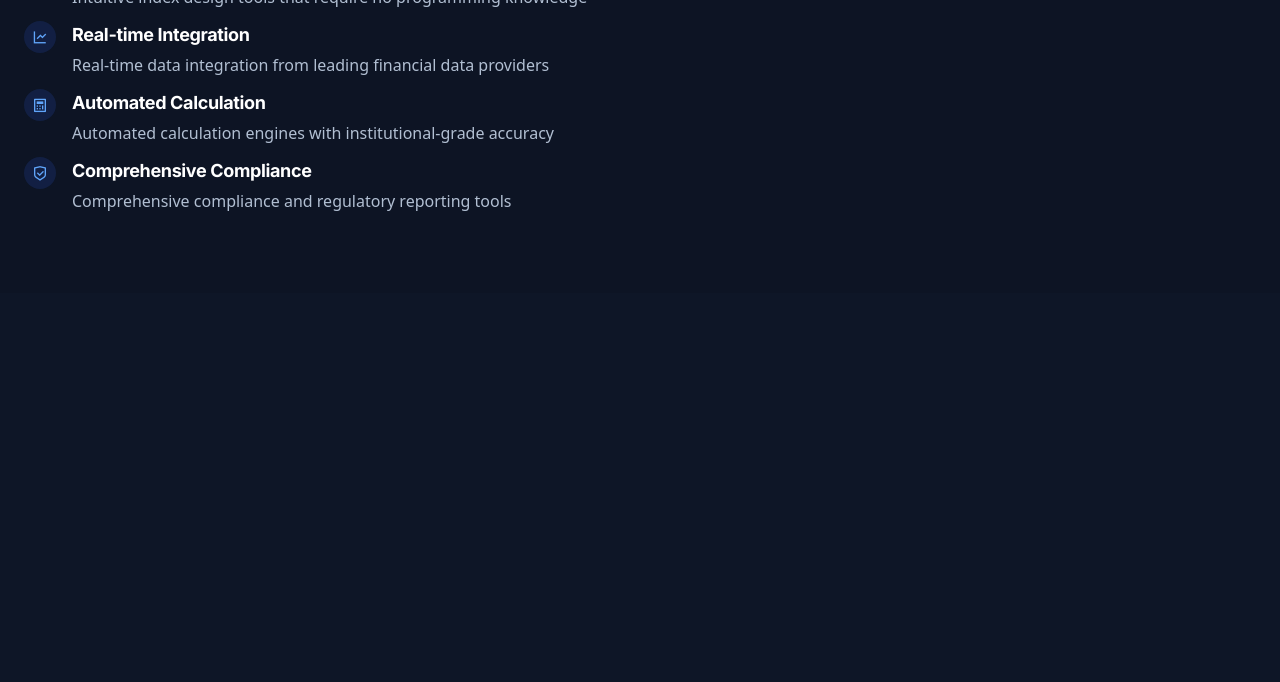
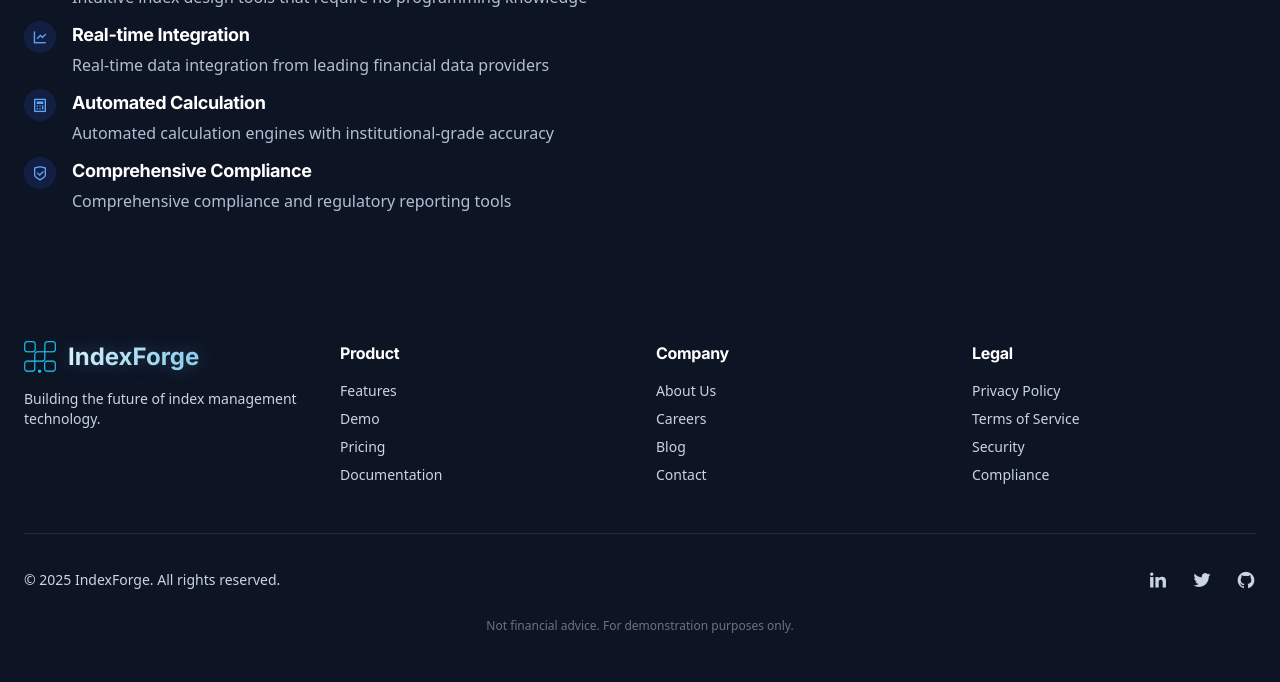
Before and after one commit to skyavs/IndexForge, a website: page public/about.html in a window 1280 px wide. Shown: the part 393-1075 px from the top of the page. Before the commit the page ends 800 px from the top, so only its background shows below. Drawn offline with nearby package versions, Linux system fonts and the light colour scheme.

Commit message:
added footer

```diff
--- a/public/about.html
+++ b/public/about.html
@@ -297,6 +297,57 @@ border-radius: 10px;
 </div>
 </div>
 </div></div></section>
+<!-- Footer -->
+<footer class="bg-[#0D1424] text-gray-400 py-12">
+<div class="container mx-auto px-6">
+<div class="grid md:grid-cols-4 gap-8">
+<div>
+<div class="flex items-center gap-3 mb-4">
+<img alt="IndexForge Logo" class="max-w-full max-h-8 h-auto" src="/logo_192x192.png"/>
+<span class="text-2xl font-['Inter'] font-bold bg-[linear-gradient(120deg,#E0F4FF,#87CEEB)] bg-clip-text text-transparent [text-shadow:0_0_20px_rgba(135,206,235,0.3)]">IndexForge</span>
+</div>
+<p class="text-sm" data-en="Building the future of index management technology." data-fr="Construire l’avenir de la technologie de gestion d’indices.">Building the future of index management technology.</p>
+</div>
+<div>
+<h4 class="text-white font-medium mb-4" data-en="Product" data-fr="Produit">Product</h4>
+<ul class="space-y-2 text-sm">
+<li><a class="hover:text-white" data-en="Features" data-fr="Fonctionnalités" href="#features">Features</a></li>
+<li><a class="hover:text-white" data-en="Demo" data-fr="Démo" href="/demo.html">Demo</a></li>
+
+<li></li>
+<li><a class="hover:text-white" data-en="Pricing" data-fr="Tarification" href="#">Pricing</a></li>
+<li><a class="hover:text-white" data-en="Documentation" data-fr="Documentation" href="#">Documentation</a></li>
+</ul>
+</div>
+<div>
+<h4 class="text-white font-medium mb-4" data-en="Company" data-fr="Entreprise">Company</h4>
+<ul class="space-y-2 text-sm">
+<li><a class="hover:text-white" data-en="About Us" data-fr="À propos" href="/about.html">About Us</a></li>
+<li><a class="hover:text-white" data-en="Careers" data-fr="Carrières" href="#">Careers</a></li>
+<li><a class="hover:text-white" data-en="Blog" data-fr="Blog" href="#">Blog</a></li>
+<li><a class="hover:text-white" data-en="Contact" data-fr="Contact" href="#contact">Contact</a></li>
+</ul>
+</div>
+<div>
+<h4 class="text-white font-medium mb-4" data-en="Legal" data-fr="Légal">Legal</h4>
+<ul class="space-y-2 text-sm">
+<li><a class="hover:text-white" data-en="Privacy Policy" data-fr="Politique de confidentialité" href="#">Privacy Policy</a></li>
+<li><a class="hover:text-white" data-en="Terms of Service" data-fr="Conditions d’utilisation" href="#">Terms of Service</a></li>
+<li><a class="hover:text-white" data-en="Security" data-fr="Sécurité" href="#">Security</a></li>
+<li><a class="hover:text-white" data-en="Compliance" data-fr="Conformité" href="#">Compliance</a></li>
+</ul>
+</div>
+</div>
+<div class="border-t border-gray-800 mt-12 pt-8 flex flex-col md:flex-row justify-between items-center">
+<p class="text-sm">© 2025 IndexForge. All rights reserved.</p>
+<div class="flex space-x-6 mt-4 md:mt-0">
+<a class="hover:text-white" href="#"><i class="ri-linkedin-fill text-xl"></i></a>
+<a class="hover:text-white" href="#"><i class="ri-twitter-fill text-xl"></i></a>
+<a class="hover:text-white" href="#"><i class="ri-github-fill text-xl"></i></a>
+</div>
+</div>
+</div>
+<p class="text-xs text-center text-gray-500 mt-6" data-en="Not financial advice. For demonstration purposes only." data-fr="Pas un conseil financier. À des fins de démonstration uniquement.">Not financial advice. For demonstration purposes only.</p></footer>
 <script id="mobile-menu">
 document.addEventListener('DOMContentLoaded', function() {
   const mobileMenuButton = document.getElementById('mobile-menu-button');
```
